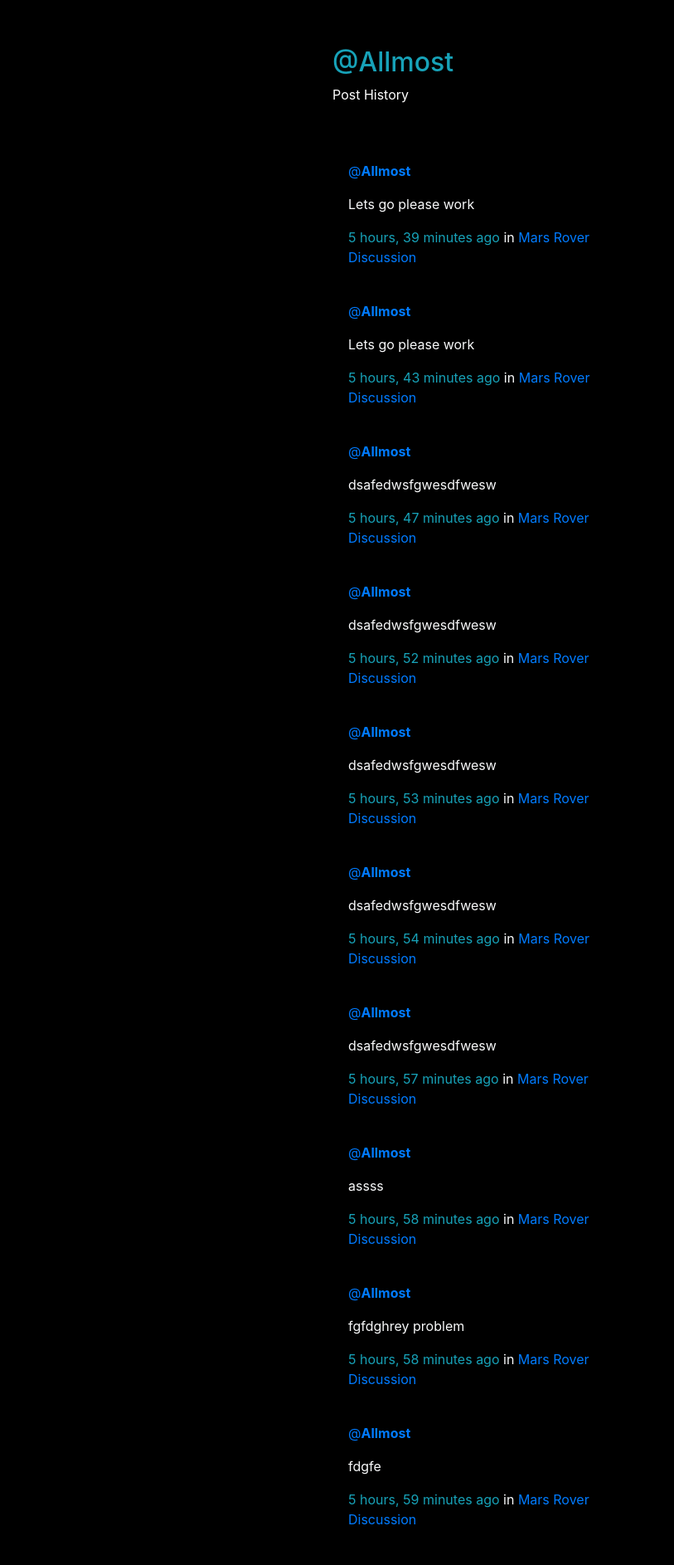
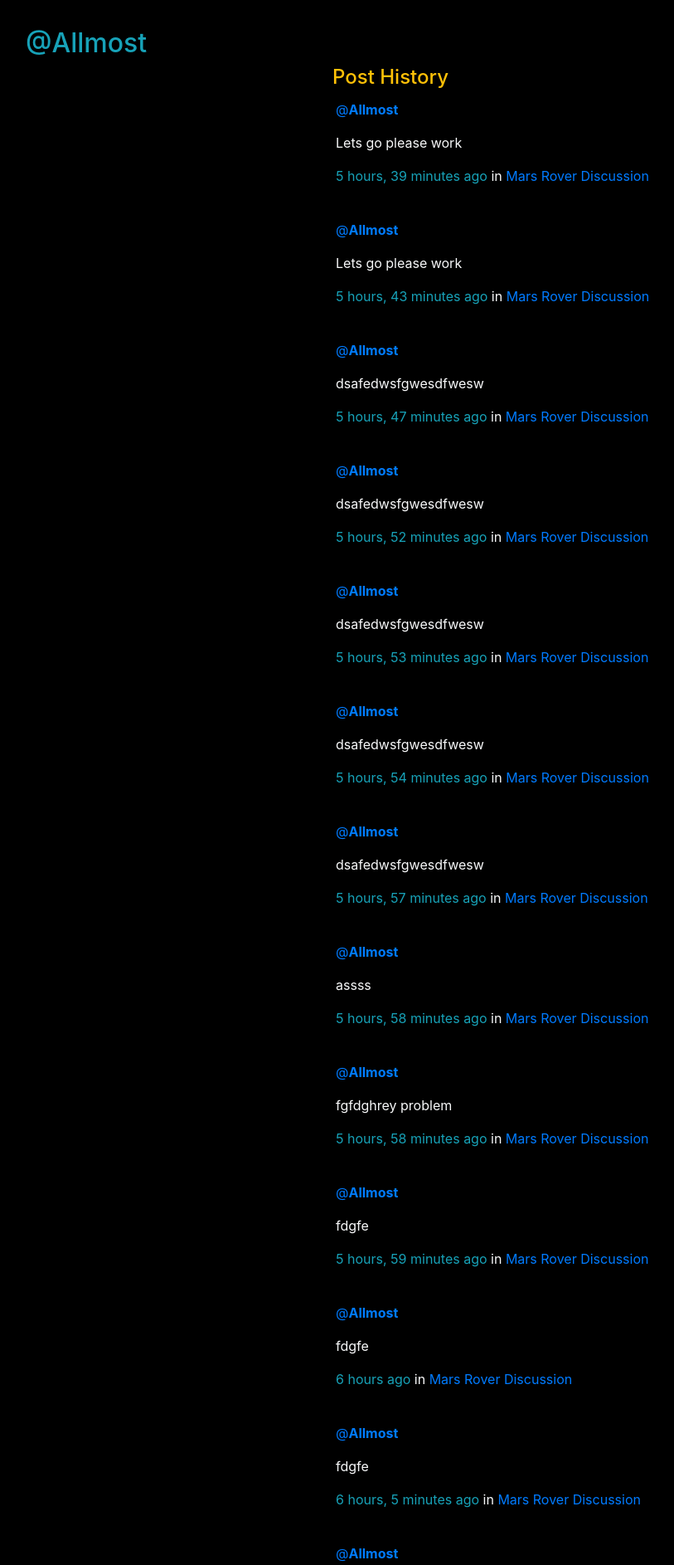
Before and after one commit to August-Schleich/Space_Social, a Django app: a page that uses Space_Social/posts/templates/posts/user_post_list.html in a window 1280 px wide. Shown: the part 56-1942 px from the top of the page at 83% size, without its empty margins (69-882 px from the left). Run offline with Django 3.2, Linux system fonts and the light colour scheme; data comes from the database, SQL or seed files in the repository; both versions use the stored data as it was after the commit; some libraries are stand-ins or nearby versions.

Commit message:
Fixed user_post_list layout and comment delete btn location

```diff
--- a/Space_Social/posts/templates/posts/user_post_list.html
+++ b/Space_Social/posts/templates/posts/user_post_list.html
@@ -1,11 +1,11 @@
 {% extends "posts/post_base.html" %}
 {% load humanize %}
 {% block pre_post_content %}
-<div class="userpage pt-5 col-md-4 ">
 
-	<h2 class ="text-info">@{{ post_user.username }}</h2>
-	<p>Post History</p>
-	<div class="">
+	<div class="container"style="margin-top:25px">
+	<h2 class =" text-info">@{{ post_user.username }}</h2>
+	</div>
+	<div class="col-md-4">
 		{% if request.user.is_authenticated %}
 		<div class="card card-with-shadow text-light bg-dark">
 			<div class="content container ">
@@ -23,13 +23,20 @@
 </div>
 
 {% endblock %}
+{% block post_content %}
 
-{% block post_content %}
-<div class="col-md-12 pt-5 ">
-	{% for post in post_list %}
-	<div class=" text-light " >
-		{% include "posts/_post.html" %}
+<div class="col-md-6 ">
+	<h4 class="text-warning">Post History</h4>
+	{% if messages %}
+	{%for message in messages %}
+	<div class=" alert alert-danger" role="alert">
+		{{ message }}
 	</div>
 	{% endfor %}
-</div>
+	{% endif %}
+	{% for post in post_list %}
+
+  {% include "posts/_post.html" %}
+	{% endfor %}
+
 {% endblock %}
--- a/Space_Social/posts/views.py
+++ b/Space_Social/posts/views.py
@@ -82,7 +82,10 @@ class CreatePost(LoginRequiredMixin, SelectRelatedMixin, generic.CreateView):
 class DeletePost(LoginRequiredMixin, SelectRelatedMixin, generic.DeleteView):
     model = models.Post
     select_related = ("user", "group")
-    success_url = reverse_lazy("posts:all" )
+    success_url = reverse_lazy("posts:for_user")
+
+    def get_success_url(self):
+        return reverse_lazy('posts:for_user', args=[self.request.user.username])
 
 
     def get_queryset(self):
--- a/Space_Social/static/css/master.css
+++ b/Space_Social/static/css/master.css
@@ -144,7 +144,7 @@ height:auto;
 
 .xbtn {
 
-  width: 75px;
+
   font-size: 10pt;
 
   margin-right: 2px;
```
Also changed, not shown: Space_Social/db.sqlite3.
